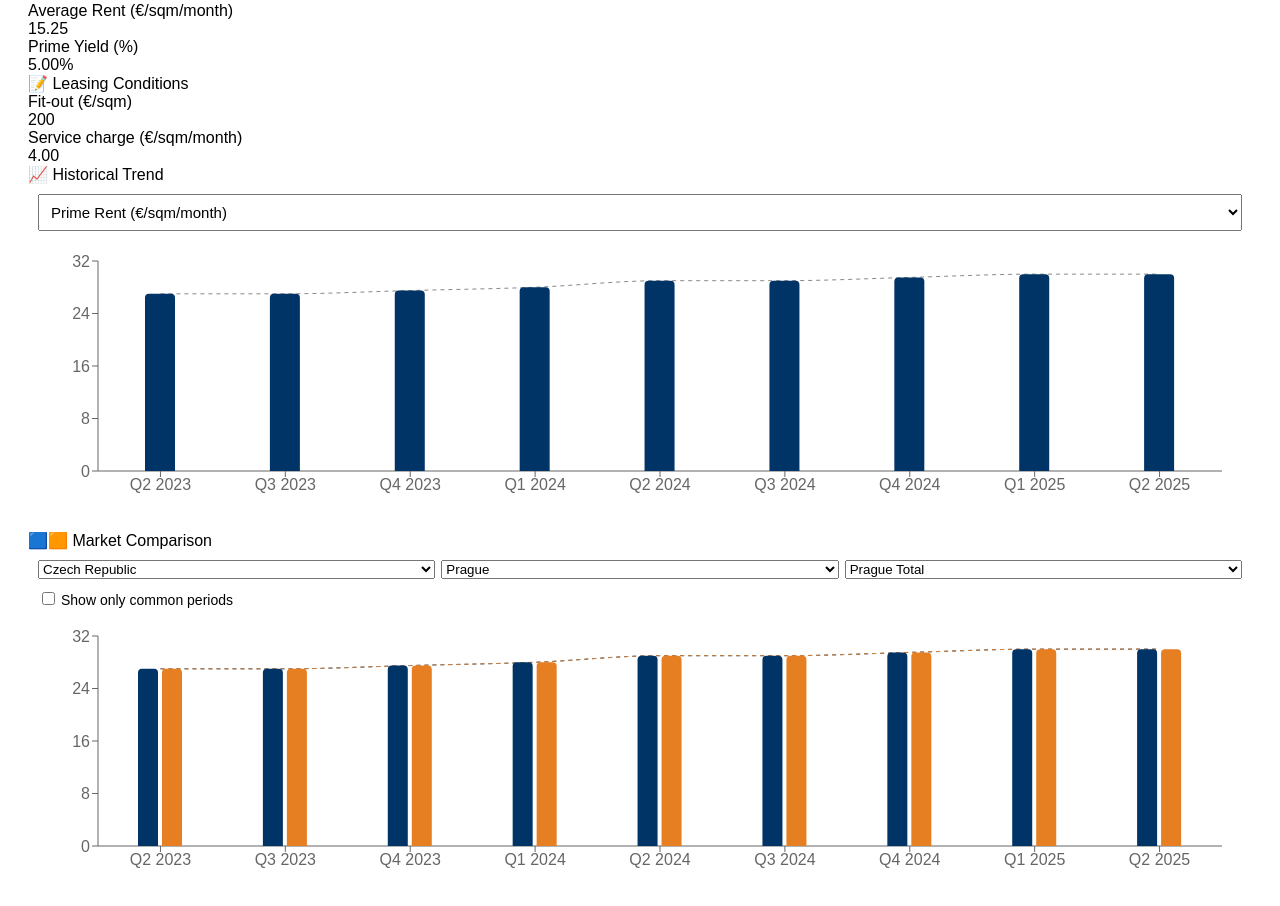
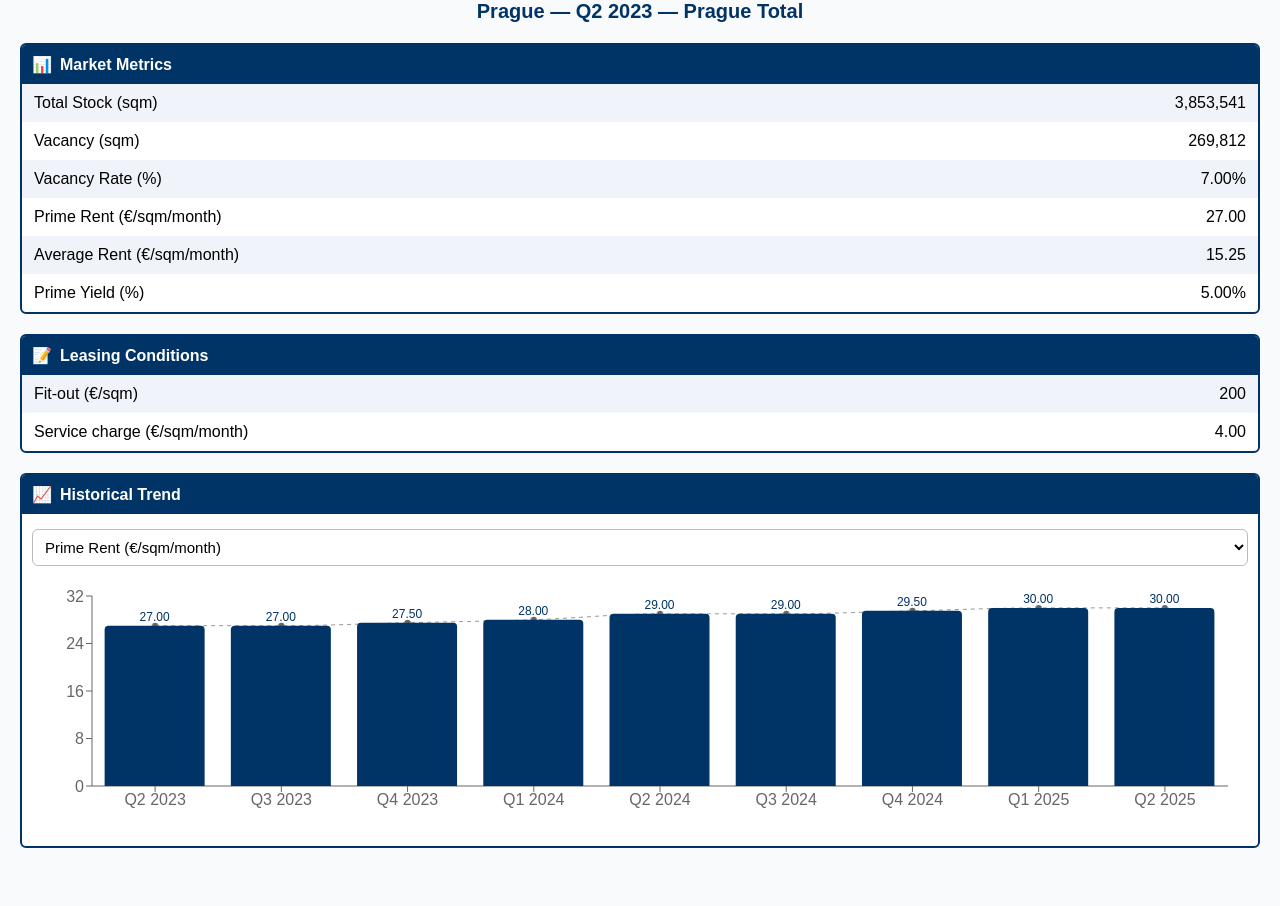
Before and after one commit to Musicandy13/market-data-cee-map, a React (Vite) app: page / in a window 1280 px wide. Shown: the part 356-1262 px from the top of the page. Built offline with nearby package versions, Linux system fonts and the light colour scheme.

Commit message:
Update DataExplorer.jsx

```diff
--- a/src/DataExplorer.jsx
+++ b/src/DataExplorer.jsx
@@ -1,44 +1,36 @@
-import React, { useState, useEffect } from "react";
+import React, { useEffect, useState } from "react";
 import {
+  ResponsiveContainer,
+  ComposedChart,
   Bar,
+  Line,
   XAxis,
   YAxis,
   Tooltip,
-  ResponsiveContainer,
-  ComposedChart,
-  Line,
+  LabelList,
 } from "recharts";
+import "./App.css";
 
-// ======== Helpers ========
-
-function fmtNumber(v) {
-  if (v === null || v === undefined || isNaN(v)) return "–";
-  return Number(v).toLocaleString("en-GB", { maximumFractionDigits: 0 });
+/* ========== Formatting helpers ========== */
+function fmtNumber(n) {
+  if (n === null || n === undefined || n === "" || Number.isNaN(n)) return "–";
+  if (Math.abs(n) >= 1000)
+    return n.toLocaleString(undefined, { maximumFractionDigits: 0 });
+  return n.toLocaleString(undefined, { maximumFractionDigits: 2 });
 }
 
-function fmtMoney(v) {
-  if (v === null || v === undefined || isNaN(v)) return "–";
-  return Number(v).toLocaleString("en-GB", {
+function fmtMoney(n) {
+  if (n === null || n === undefined || n === "" || Number.isNaN(n)) return "–";
+  return n.toLocaleString(undefined, {
     minimumFractionDigits: 2,
     maximumFractionDigits: 2,
   });
 }
 
-function fmtPercent(v) {
-  if (v === null || v === undefined || isNaN(v)) return "–";
-  return `${Number(v).toFixed(2)}%`;
-}
-
-function coerceNumber(v) {
-  if (v === null || v === undefined || v === "") return null;
-  const n = parseFloat(v);
-  return isNaN(n) ? null : n;
-}
-
-function normalisePercent(v) {
-  if (v === null || v === undefined || v === "") return null;
-  const n = parseFloat(v);
-  return n <= 1 ? n * 100 : n;
+function fmtPercent(n) {
+  if (n === null || n === undefined || n === "" || Number.isNaN(n)) return "–";
+  // n is already normalised to 0..100 for charting, so just show with 2 dp and '%'
+  return Number(n).toFixed(2) + "%";
 }
 
 function Row({ label, value }) {
@@ -50,147 +42,28 @@ function Row({ label, value }) {
   );
 }
 
-// ======== Build trend data ========
-
-function buildTrendSeries(raw, country, city, submarket, metric) {
-  if (!raw?.countries?.[country]?.cities?.[city]) return [];
-  const periods = Object.keys(raw.countries[country].cities[city].periods || {});
-  const sortPeriods = (a, b) => {
-    const [qa, ya] = a.split(" ");
-    const [qb, yb] = b.split(" ");
-    if (ya !== yb) return Number(ya) - Number(yb);
-    return Number(qa.replace("Q", "")) - Number(qb.replace("Q", ""));
-  };
-  const arr = [];
-  for (const p of periods.sort(sortPeriods)) {
-    const cityData = raw.countries[country].cities[city].periods[p];
-    if (!cityData) continue;
-    const sub = cityData.subMarkets?.[submarket] || {};
-    const merged = { ...cityData.market, ...cityData.leasing, ...sub, ...sub.leasing };
-    let v = coerceNumber(merged[metric]);
-    if (v === null) continue;
-    if (metric === "vacancyRate" || metric === "primeYield")
-      v = Math.abs(v) <= 1 ? v * 100 : v;
-    arr.push({ period: p.trim(), value: v });
+/* Parse anything like "7,5", "7.5", "7.5%", "1 234,56", "€17,25" -> number */
+function coerceNumber(v) {
+  if (v === null || v === undefined) return null;
+  if (typeof v === "number") return v;
+  let s = String(v).trim();
+  if (s === "" || s === "–") return null;
+  // remove currency, percent and spaces
+  s = s.replace(/[€%\s]/g, "");
+  // remove thousands separators (either . or , depending on locale)
+  // heuristic: if both , and . appear, assume . is thousands and , is decimal
+  if (s.indexOf(",") >= 0 && s.indexOf(".") >= 0) {
+    s = s.replace(/\./g, "").replace(",", ".");
+  } else {
+    // if only comma appears, treat it as decimal
+    if (s.indexOf(",") >= 0) s = s.replace(",", ".");
+    // if only dot appears, it's decimal already
   }
-  return arr;
+  const num = parseFloat(s);
+  return Number.isNaN(num) ? null : num;
 }
 
-// ======== BarTrendChart ========
-
-function BarTrendChart({ data, metric }) {
-  const fmt = (v) =>
-    metric === "vacancyRate" || metric === "primeYield"
-      ? fmtPercent(v)
-      : metric.includes("Rent") || metric.includes("Charge")
-      ? fmtMoney(v)
-      : fmtNumber(v);
-
-  return (
-    <ResponsiveContainer width="100%" height={280}>
-      <ComposedChart
-        data={data}
-        margin={{ top: 20, right: 20, left: 0, bottom: 20 }}
-      >
-        <XAxis dataKey="period" />
-        <YAxis />
-        <Tooltip formatter={(v) => fmt(v)} />
-        <Line
-          type="monotone"
-          dataKey="value"
-          stroke="#888"
-          strokeDasharray="4 4"
-          dot={false}
-        />
-        <Bar dataKey="value" fill="#003366" radius={[4, 4, 0, 0]} barSize={30} />
-      </ComposedChart>
-    </ResponsiveContainer>
-  );
-}
-
-// ======== DualBarChart (Comparison) ========
-
-function DualBarChart({ data1, data2, metric, label1, label2 }) {
-  const [showCommonOnly, setShowCommonOnly] = React.useState(false);
-
-  const fmt = (v) =>
-    metric === "vacancyRate" || metric === "primeYield"
-      ? fmtPercent(v)
-      : metric.includes("Rent") || metric.includes("Charge")
-      ? fmtMoney(v)
-      : fmtNumber(v);
-
-  const allPeriods = Array.from(
-    new Set([...data1.map((d) => d.period.trim()), ...data2.map((d) => d.period.trim())])
-  ).sort((a, b) => {
-    const [qa, ya] = a.split(" ");
-    const [qb, yb] = b.split(" ");
-    if (ya !== yb) return Number(ya) - Number(yb);
-    return Number(qa.replace("Q", "")) - Number(qb.replace("Q", ""));
-  });
-
-  const combined = allPeriods.map((p) => ({
-    period: p,
-    value1: data1.find((d) => d.period.trim() === p)?.value ?? null,
-    value2: data2.find((d) => d.period.trim() === p)?.value ?? null,
-  }));
-
-  const filtered = showCommonOnly
-    ? combined.filter((x) => x.value1 !== null && x.value2 !== null)
-    : combined;
-
-  if (!filtered.length)
-    return <div style={{ marginTop: 10 }}>No data for comparison.</div>;
-
-  return (
-    <div>
-      <label style={{ display: "block", marginBottom: 8, fontSize: 14 }}>
-        <input
-          type="checkbox"
-          checked={showCommonOnly}
-          onChange={(e) => setShowCommonOnly(e.target.checked)}
-          style={{ marginRight: 6 }}
-        />
-        Show only common periods
-      </label>
-
-      <ResponsiveContainer width="100%" height={280}>
-        <ComposedChart
-          data={filtered}
-          margin={{ top: 20, right: 20, left: 0, bottom: 20 }}
-        >
-          <XAxis dataKey="period" />
-          <YAxis />
-          <Tooltip
-            formatter={(v, name) => [
-              `${fmt(v)}`,
-              name === "value1" ? label1 : label2,
-            ]}
-          />
-          <Line
-            type="monotone"
-            dataKey="value1"
-            stroke="#004488"
-            strokeDasharray="4 4"
-            dot={false}
-          />
-          <Line
-            type="monotone"
-            dataKey="value2"
-            stroke="#e67e22"
-            strokeDasharray="4 4"
-            dot={false}
-          />
-          <Bar dataKey="value1" fill="#003366" radius={[4, 4, 0, 0]} barSize={20} />
-          <Bar dataKey="value2" fill="#e67e22" radius={[4, 4, 0, 0]} barSize={20} />
-        </ComposedChart>
-      </ResponsiveContainer>
-    </div>
-  );
-}
-
-// ======== Main Component ========
-
+/* ========== Main Component ========== */
 export default function DataExplorer() {
   const [raw, setRaw] = useState(null);
   const [loading, setLoading] = useState(true);
@@ -202,11 +75,8 @@ export default function DataExplorer() {
   const [period, setPeriod] = useState("");
   const [selectedMetric, setSelectedMetric] = useState("primeRentEurSqmMonth");
 
-  const [country2, setCountry2] = useState("");
-  const [city2, setCity2] = useState("");
-  const [submarket2, setSubmarket2] = useState("");
-
   useEffect(() => {
+    setLoading(true);
     fetch("/market_data.json")
       .then((r) => {
         if (!r.ok) throw new Error(`HTTP ${r.status}`);
@@ -214,57 +84,74 @@ export default function DataExplorer() {
       })
       .then((json) => {
         setRaw(json);
+        setLoading(false);
+
         const countries = Object.keys(json?.countries || {});
-        const first = countries[0];
-        const firstCity = Object.keys(json.countries[first]?.cities || {})[0];
+        if (countries.length) {
+          const firstCountry = countries[0];
+          setCountry(firstCountry);
+          const firstCity =
+            Object.keys(json.countries[firstCountry]?.cities || {})[0] || "";
+          setCity(firstCity);
           const periods = Object.keys(
-          json.countries[first]?.cities?.[firstCity]?.periods || {}
+            json.countries[firstCountry]?.cities?.[firstCity]?.periods || {}
           );
+          if (periods.length) setPeriod(periods[0]);
           const firstSub =
             periods.length > 0
               ? Object.keys(
-                json.countries[first]?.cities?.[firstCity]?.periods?.[periods[0]]
-                  ?.subMarkets || {}
+                  json.countries[firstCountry]?.cities?.[firstCity]?.periods?.[
+                    periods[0]
+                  ]?.subMarkets || {}
                 )[0] || ""
               : "";
-        setCountry(first);
-        setCity(firstCity);
-        setPeriod(periods[0] || "");
           setSubmarket(firstSub);
-
-        setCountry2(first);
-        setCity2(Object.keys(json.countries[first]?.cities || {})[1] || firstCity);
-        setSubmarket2(firstSub);
-        setLoading(false);
+        }
       })
       .catch((err) => {
-        setErrorLoading(err.message);
+        setErrorLoading(err.message || String(err));
         setLoading(false);
       });
   }, []);
 
-  useEffect(() => {
-    if (!raw || !country2) return;
-    const availableCities = Object.keys(raw.countries[country2]?.cities || {});
-    if (!availableCities.includes(city2)) {
-      setCity2(availableCities[0] || "");
-      setSubmarket2("");
-    }
-  }, [country2]);
+  const countries = Object.keys(raw?.countries || {});
+  const cities = country
+    ? Object.keys(raw?.countries?.[country]?.cities || {})
+    : [];
+  const periods = city
+    ? Object.keys(raw?.countries?.[country]?.cities?.[city]?.periods || {})
+    : [];
+
+  const selectedPeriodObj =
+    raw?.countries?.[country]?.cities?.[city]?.periods?.[period] || null;
+  const submarketsFromJson = selectedPeriodObj?.subMarkets
+    ? Object.keys(selectedPeriodObj.subMarkets)
+    : [];
+
+  const cityObj = raw?.countries?.[country]?.cities?.[city] || {};
+  const metricSource =
+    submarket && selectedPeriodObj?.subMarkets?.[submarket]
+      ? selectedPeriodObj.subMarkets[submarket]
+      : cityObj?.periods?.[period]?.market || null;
+
+  const leasingSource =
+    (submarket &&
+      selectedPeriodObj?.subMarkets?.[submarket]?.leasing) ||
+    cityObj?.periods?.[period]?.leasing ||
+    {};
+
+  const g = (key) => {
+    if (!metricSource) return null;
+    return metricSource[key] ?? null;
+  };
 
   useEffect(() => {
-    if (!raw || !country2 || !city2) return;
-    const periods =
-      raw.countries[country2]?.cities?.[city2]?.periods || {};
-    const firstPeriod = Object.keys(periods)[0] || "";
-    const firstSub =
-      firstPeriod && periods[firstPeriod]?.subMarkets
-        ? Object.keys(periods[firstPeriod].subMarkets)[0] || ""
-        : "";
-    if (firstSub && submarket2 === "") setSubmarket2(firstSub);
-  }, [city2]);
+    if (periods.length && !periods.includes(period)) setPeriod(periods[0]);
+    if (submarketsFromJson.length && !submarketsFromJson.includes(submarket))
+      setSubmarket(submarketsFromJson[0]);
+  }, [city, country, raw, periods, submarketsFromJson, period, submarket]);
 
-  if (loading) return <div style={{ padding: 30 }}>Loading…</div>;
+  if (loading) return <div style={{ padding: 30 }}>Loading market data…</div>;
   if (errorLoading)
     return (
       <div style={{ padding: 30, color: "crimson" }}>
@@ -272,69 +159,71 @@ export default function DataExplorer() {
       </div>
     );
 
-  const countries = Object.keys(raw?.countries || {});
-  const cities = country
-    ? Object.keys(raw.countries[country]?.cities || {})
-    : [];
-  const periods = city
-    ? Object.keys(raw.countries[country]?.cities?.[city]?.periods || {})
-    : [];
-  const submarketsFromJson =
-    raw.countries?.[country]?.cities?.[city]?.periods?.[period]?.subMarkets
+  return (
+    <div style={{ fontFamily: "Arial, sans-serif", padding: "20px" }}>
+      <h1>{city} Office Market</h1>
+
+      {/* Controls */}
+      <div>
+        <select
+          value={country}
+          onChange={(e) => {
+            const c = e.target.value;
+            setCountry(c);
+            const firstCity =
+              Object.keys(raw?.countries?.[c]?.cities || {})[0] || "";
+            setCity(firstCity);
+            const newPeriods = Object.keys(
+              raw?.countries?.[c]?.cities?.[firstCity]?.periods || {}
+            );
+            setPeriod(newPeriods[0] || "");
+            const newSubs =
+              newPeriods.length > 0
                 ? Object.keys(
-          raw.countries[country].cities[city].periods[period].subMarkets
+                    raw?.countries?.[c]?.cities?.[firstCity]?.periods?.[
+                      newPeriods[0]
+                    ]?.subMarkets || {}
                   )
                 : [];
-
-  const marketNode =
-    raw.countries?.[country]?.cities?.[city]?.periods?.[period] || null;
-
-  if (!marketNode)
-    return (
-      <div style={{ padding: 30 }}>
-        ⚠️ No data available for this selection.
-      </div>
-    );
-
-  const metricSource =
-    submarket && marketNode.subMarkets?.[submarket]
-      ? marketNode.subMarkets[submarket]
-      : marketNode.market || {};
-
-  const leasingSource =
-    (submarket && marketNode.subMarkets?.[submarket]?.leasing) ||
-    marketNode.leasing ||
-    {};
-
-  const g = (key) => (metricSource ? metricSource[key] ?? null : null);
-
-  const trendData = buildTrendSeries(raw, country, city, submarket, selectedMetric);
-  const trendData2 =
-    country2 && city2
-      ? buildTrendSeries(raw, country2, city2, submarket2, selectedMetric)
-      : [];
-
-  return (
-    <div style={{ fontFamily: "Arial, sans-serif", padding: 20 }}>
-      <h1>{city} Office Market</h1>
-
-      {/* === Main selection === */}
-      <div>
-        <select value={country} onChange={(e) => setCountry(e.target.value)}>
+            setSubmarket(newSubs[0] || "");
+          }}
+        >
           {countries.map((c) => (
             <option key={c}>{c}</option>
           ))}
         </select>
-        <select value={city} onChange={(e) => setCity(e.target.value)}>
+
+        <select
+          value={city}
+          onChange={(e) => {
+            const cityVal = e.target.value;
+            setCity(cityVal);
+            const newPeriods = Object.keys(
+              raw?.countries?.[country]?.cities?.[cityVal]?.periods || {}
+            );
+            setPeriod(newPeriods[0] || "");
+            const newSubs =
+              newPeriods.length > 0
+                ? Object.keys(
+                    raw?.countries?.[country]?.cities?.[cityVal]?.periods?.[
+                      newPeriods[0]
+                    ]?.subMarkets || {}
+                  )
+                : [];
+            setSubmarket(newSubs[0] || "");
+          }}
+        >
           {cities.map((ct) => (
             <option key={ct}>{ct}</option>
           ))}
         </select>
+
         <select value={submarket} onChange={(e) => setSubmarket(e.target.value)}>
-          {submarketsFromJson.map((s) => (
-            <option key={s}>{s}</option>
+          {submarketsFromJson.map((sm) => (
+            <option key={sm}>{sm}</option>
           ))}
         </select>
+
         <select value={period} onChange={(e) => setPeriod(e.target.value)}>
           {periods.map((p) => (
             <option key={p}>{p}</option>
@@ -346,16 +235,26 @@ export default function DataExplorer() {
         {city} — {period} — {submarket}
       </h2>
 
+      {!metricSource && <div>No data available for this selection.</div>}
+
+      {metricSource && (
+        <>
+          {/* Market Metrics */}
           <div className="section-box">
             <div className="section-header">
               <span>📊</span> Market Metrics
             </div>
             <Row label="Total Stock (sqm)" value={fmtNumber(g("totalStock"))} />
             <Row label="Vacancy (sqm)" value={fmtNumber(g("vacancy"))} />
-        <Row
-          label="Vacancy Rate (%)"
-          value={fmtPercent(normalisePercent(g("vacancyRate")))}
-        />
+            <Row label="Vacancy Rate (%)" value={
+              // display: treat decimals as %, leave 0..100 alone
+              (() => {
+                const v = coerceNumber(g("vacancyRate"));
+                if (v === null) return "–";
+                const show = Math.abs(v) <= 1 ? v * 100 : v;
+                return fmtPercent(show);
+              })()
+            } />
             <Row
               label="Prime Rent (€/sqm/month)"
               value={fmtMoney(coerceNumber(g("primeRentEurSqmMonth")))}
@@ -364,36 +263,46 @@ export default function DataExplorer() {
               label="Average Rent (€/sqm/month)"
               value={fmtMoney(coerceNumber(g("averageRentEurSqmMonth")))}
             />
-        <Row
-          label="Prime Yield (%)"
-          value={fmtPercent(normalisePercent(g("primeYield")))}
-        />
+            <Row label="Prime Yield (%)" value={
+              (() => {
+                const v = coerceNumber(g("primeYield"));
+                if (v === null) return "–";
+                const show = Math.abs(v) <= 1 ? v * 100 : v;
+                return fmtPercent(show);
+              })()
+            } />
           </div>
 
+          {/* Leasing */}
           <div className="section-box">
             <div className="section-header">
               <span>📝</span> Leasing Conditions
             </div>
             <Row
               label="Fit-out (€/sqm)"
-          value={fmtNumber(coerceNumber(leasingSource?.fitOutEurSqmShellCore))}
+              value={fmtNumber(coerceNumber(leasingSource?.fitOutEurSqmShellCore ?? null))}
             />
             <Row
               label="Service charge (€/sqm/month)"
-          value={fmtMoney(coerceNumber(leasingSource?.serviceChargeEurSqmMonth))}
+              value={fmtMoney(coerceNumber(leasingSource?.serviceChargeEurSqmMonth ?? null))}
             />
           </div>
 
-      {/* === Historical trend === */}
+          {/* Historical Trend */}
           <div className="section-box">
             <div className="section-header">
               <span>📈</span> Historical Trend
             </div>
-        <div style={{ padding: 10 }}>
+            <div style={{ padding: "10px" }}>
               <select
                 value={selectedMetric}
                 onChange={(e) => setSelectedMetric(e.target.value)}
-            style={{ width: "100%", padding: 8, fontSize: 15, marginBottom: 10 }}
+                style={{
+                  width: "100%",
+                  padding: "8px",
+                  fontSize: "15px",
+                  marginBottom: "10px",
+                }}
               >
                 {[
                   { key: "totalStock", label: "Total Stock (sqm)" },
@@ -405,65 +314,106 @@ export default function DataExplorer() {
                   { key: "fitOutEurSqmShellCore", label: "Fit-out (€/sqm)" },
                   { key: "serviceChargeEurSqmMonth", label: "Service charge (€/sqm/month)" },
                 ].map((m) => (
-              <option key={m.key} value={m.key}>
-                {m.label}
-              </option>
-            ))}
-          </select>
-          <BarTrendChart data={trendData} metric={selectedMetric} />
-        </div>
-      </div>
-
-      {/* === Comparison === */}
-      <div className="section-box">
-        <div className="section-header">
-          <span>🟦🟧</span> Market Comparison
-        </div>
-        <div style={{ padding: 10 }}>
-          <div
-            style={{
-              display: "grid",
-              gridTemplateColumns: "repeat(auto-fit, minmax(180px, 1fr))",
-              gap: "6px",
-              marginBottom: "10px",
-            }}
-          >
-            <select value={country2} onChange={(e) => setCountry2(e.target.value)}>
-              {countries.map((c) => (
-                <option key={c}>{c}</option>
+                  <option key={m.key} value={m.key}>{m.label}</option>
                 ))}
               </select>
 
-            <select value={city2} onChange={(e) => setCity2(e.target.value)}>
-              {country2
-                ? Object.keys(raw.countries[country2]?.cities || {}).map((ct) => (
-                    <option key={ct}>{ct}</option>
-                  ))
-                : null}
-            </select>
-
-            <select
-              value={submarket2}
-              onChange={(e) => setSubmarket2(e.target.value)}
-            >
-              {city2
-                ? Object.keys(
-                    raw.countries[country2]?.cities?.[city2]?.periods?.[period]
-                      ?.subMarkets || {}
-                  ).map((sm) => <option key={sm}>{sm}</option>)
-                : null}
-            </select>
-          </div>
-
-          <DualBarChart
-            data1={trendData}
-            data2={trendData2}
+              <BarTrendChart
+                data={buildTrendSeries(raw, country, city, submarket, selectedMetric)}
                 metric={selectedMetric}
-            label1={`${city} ${submarket}`}
-            label2={`${city2} ${submarket2}`}
               />
             </div>
           </div>
+        </>
+      )}
     </div>
   );
 }
+
+/* ===== Build historical series with normalised units ===== */
+function buildTrendSeries(raw, country, city, submarket, metric) {
+  if (!raw?.countries?.[country]?.cities?.[city]) return [];
+  const periods = Object.keys(raw.countries[country].cities[city].periods || {});
+
+  const sortPeriods = (a, b) => {
+    const [qa, ya] = a.split(" ");
+    const [qb, yb] = b.split(" ");
+    const qNum = (q) => Number(q.replace("Q", ""));
+    if (ya !== yb) return Number(ya) - Number(yb);
+    return qNum(qa) - qNum(qb);
+  };
+
+  const out = [];
+
+  for (const p of periods.sort(sortPeriods)) {
+    const cityData = raw.countries[country].cities[city].periods[p];
+    if (!cityData) continue;
+
+    // prefer submarket level, then city level
+    const subMarketData = cityData.subMarkets?.[submarket] || {};
+    const marketData    = cityData.market || {};
+    const leasingSub    = cityData.subMarkets?.[submarket]?.leasing || {};
+    const leasingCity   = cityData.leasing || {};
+
+    const merged = { ...marketData, ...leasingCity, ...subMarketData, ...leasingSub };
+
+    let val = coerceNumber(merged[metric]);
+    if (val === null) continue;
+
+    // NORMALISE: for percentage metrics use 0..100 scale always
+    if (metric === "vacancyRate" || metric === "primeYield") {
+      val = Math.abs(val) <= 1 ? val * 100 : val;
+    }
+
+    out.push({ period: p, value: val });
+  }
+
+  return out;
+}
+
+/* ===== Chart component (bars + grey dashed line) ===== */
+function BarTrendChart({ data, metric }) {
+  if (!data || data.length === 0)
+    return <div style={{ marginTop: 10 }}>No data for this metric.</div>;
+
+  const formatValue = (v) => {
+    if (metric === "vacancyRate" || metric === "primeYield") return fmtPercent(v);
+    if (metric === "primeRentEurSqmMonth" || metric === "averageRentEurSqmMonth" || metric === "serviceChargeEurSqmMonth")
+      return fmtMoney(v);
+    return fmtNumber(v);
+  };
+
+  return (
+    <ResponsiveContainer width="100%" height={260}>
+      <ComposedChart data={data} margin={{ top: 20, right: 20, left: 0, bottom: 20 }}>
+        <XAxis dataKey="period" />
+        <YAxis
+          tickFormatter={(t) => {
+            if (metric === "vacancyRate" || metric === "primeYield") return `${t}`;
+            return t;
+          }}
+        />
+        <Tooltip formatter={(v) => formatValue(v)} />
+
+        {/* Trend line */}
+        <Line
+          type="monotone"
+          dataKey="value"
+          stroke="#999"
+          strokeDasharray="4 4"
+          dot={{ r: 3, fill: "#666" }}
+        />
+
+        {/* Bars */}
+        <Bar dataKey="value" fill="#003366" radius={[4, 4, 0, 0]}>
+          <LabelList
+            dataKey="value"
+            position="top"
+            formatter={(v) => formatValue(v)}
+            style={{ fill: "#003366", fontSize: "12px" }}
+          />
+        </Bar>
+      </ComposedChart>
+    </ResponsiveContainer>
+  );
+}
```
Lines whose indentation alone changed are shown as unchanged.
